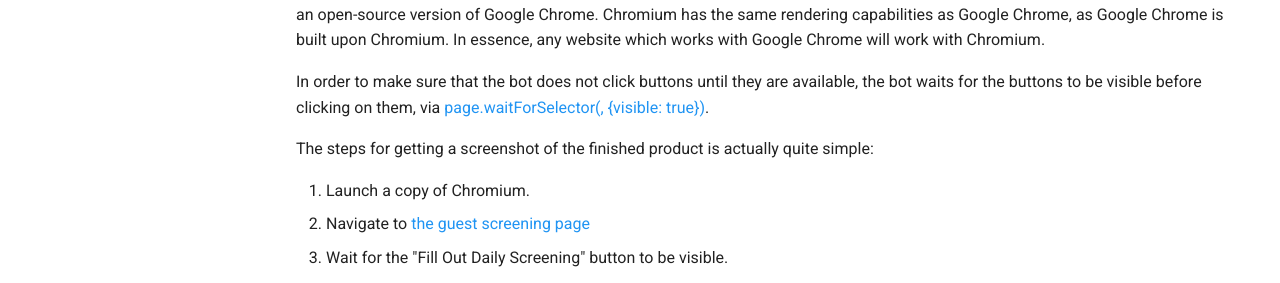
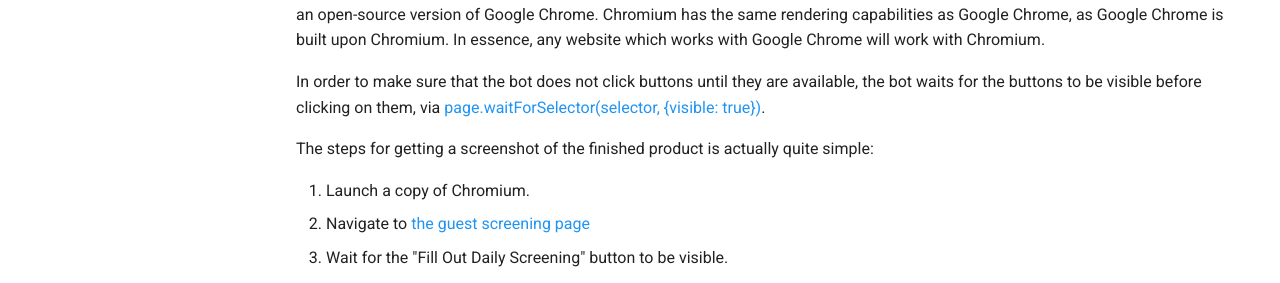
Before and after one commit to HealthScreening/HealthScreeningBot, an MkDocs documentation site: the page built from docs/docs/how-does-it-work.md, in a window 1280 px wide and 900 px high, scrolled down 347 px. Shown: the part 162-445 px from the top of the window. Built offline with MkDocs 1.6.1 and Material for MkDocs 9.7.7, drawn with Linux system fonts in a browser that asks for light colours.

Commit message:
Fix not visible

```diff
--- a/docs/docs/how-does-it-work.md
+++ b/docs/docs/how-does-it-work.md
@@ -17,7 +17,7 @@ work with Chromium.
 
 In order to make sure that the bot does not click buttons until they are available, the bot waits for the buttons to be
 visible before clicking on them,
-via [page.waitForSelector(<selector>, {visible: true})](https://pptr.dev/#?product=Puppeteer&version=v10.2.0&show=api-pagewaitforselectorselector-options).
+via [page.waitForSelector(selector, {visible: true})](https://pptr.dev/#?product=Puppeteer&version=v10.2.0&show=api-pagewaitforselectorselector-options).
 
 The steps for getting a screenshot of the finished product is actually quite simple:
 
```
